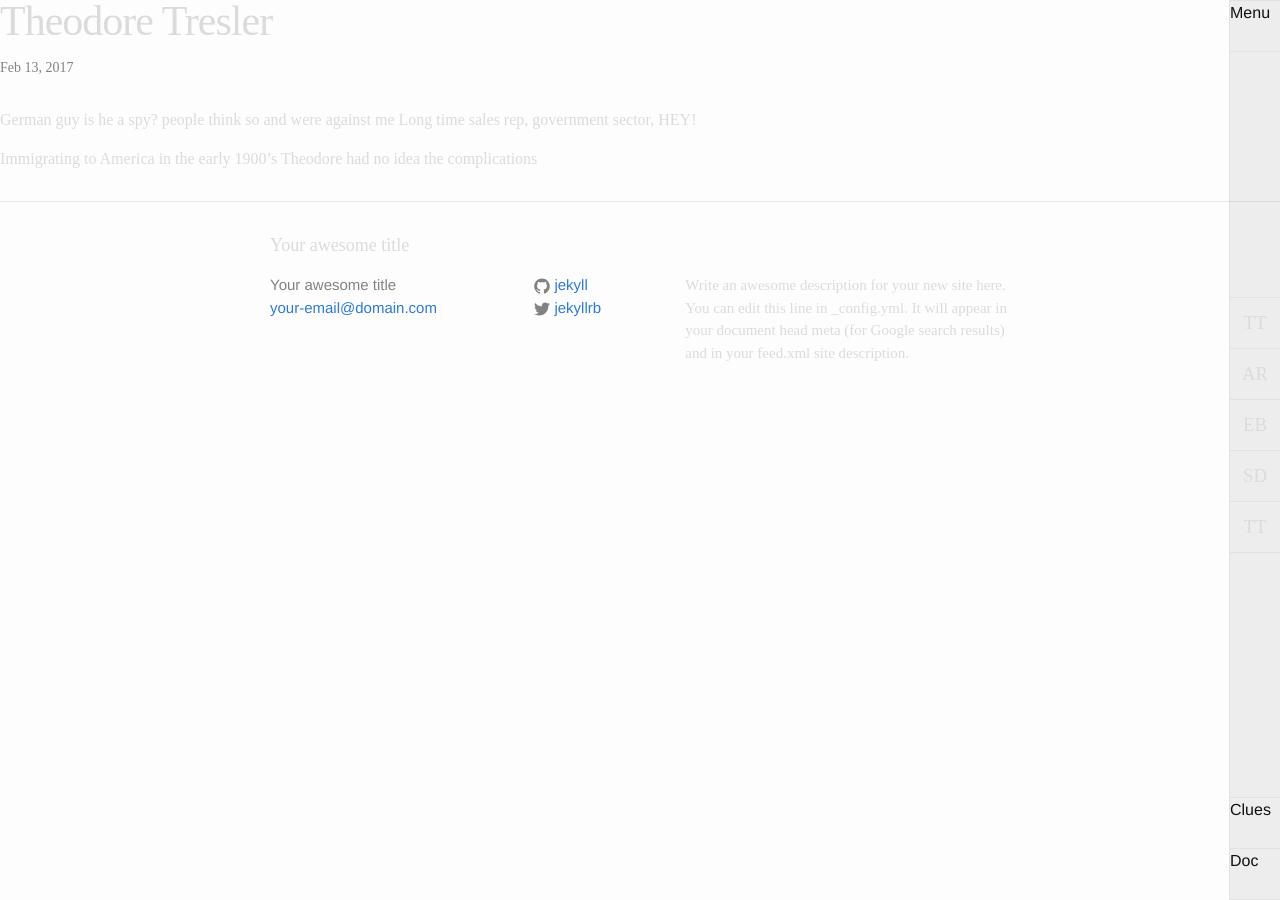
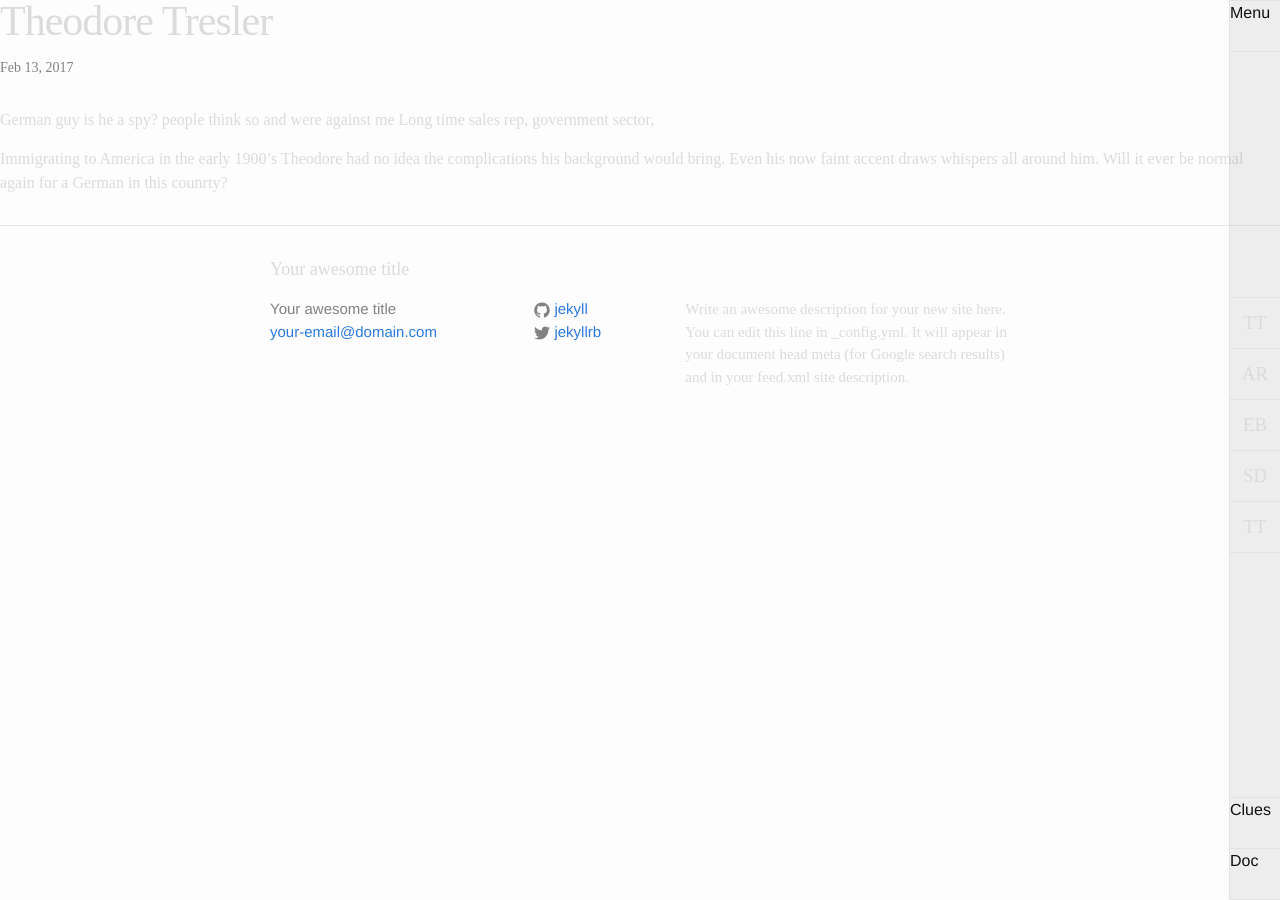
Before and after one commit to tatimblin/murder-mystery, a Jekyll site: the page built from _posts/2017-02-13-theodore-tresler.markdown, in a window 1280 px wide. Built offline with Jekyll 4.4.1, drawn with Linux system fonts in a browser that asks for light colours; nearby versions of some CDN libraries; some web fonts are replaced.

Commit message:
Update 2017-02-13-theodore-tresler.markdown

```diff
--- a/_posts/2017-02-13-theodore-tresler.markdown
+++ b/_posts/2017-02-13-theodore-tresler.markdown
@@ -5,6 +5,6 @@ date:   2017-02-13 13:57:51 -0500
 categories: jekyll update
 ---
 German guy is he a spy? people think so and were against me
-Long time sales rep, government sector, HEY!
+Long time sales rep, government sector,
 
-Immigrating to America in the early 1900's Theodore had no idea the complications
+Immigrating to America in the early 1900's Theodore had no idea the complications his background would bring. Even his now faint accent draws whispers all around him. Will it ever be normal again for a German in this counrty?
```
